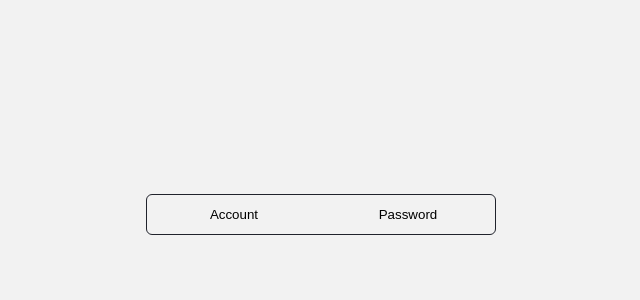
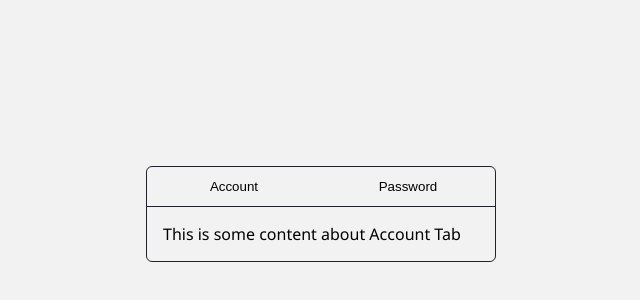
Before and after one commit to eha49/compies, a React (Vite) app: page / in a window 1280 px wide. Shown: the part 186-486 px from the top of the page, without its empty margins (319-959 px from the left). Built offline with nearby package versions, Linux system fonts and the light colour scheme.

Commit message:
basic implementation complete

```diff
--- a/src/App.jsx
+++ b/src/App.jsx
@@ -31,9 +31,15 @@ function App() {
       /> */}
       <Tabs>
         <Tabs.List>
-          <Tabs.Trigger>Account</Tabs.Trigger>
-          <Tabs.Trigger>Password</Tabs.Trigger>
+          <Tabs.Trigger value="tab1">Account</Tabs.Trigger>
+          <Tabs.Trigger value="tab2">Password</Tabs.Trigger>
         </Tabs.List>
+        <Tabs.Content value="tab1">
+          <div>This is some content about Account Tab</div>
+        </Tabs.Content>
+        <Tabs.Content value="tab2">
+          <div>This is some content about Password Tab</div>
+        </Tabs.Content>
       </Tabs>
       <GlobalStyles />
     </>
--- a/src/components/Tabs/Tabs.jsx
+++ b/src/components/Tabs/Tabs.jsx
@@ -1,21 +1,41 @@
-// import React from "react";
+import React from "react";
 import styled from "styled-components";
 import { COLORS } from "../constants";
 
+const TabContext = React.createContext();
+
 function Tabs({ children }) {
-  return <Wrapper>{children}</Wrapper>;
+  const [tab, setTab] = React.useState("tab1");
+  console.log(tab);
+  return (
+    <TabContext.Provider value={{ tab, setTab }}>
+      <Wrapper>{children}</Wrapper>
+    </TabContext.Provider>
+  );
 }
 
 function List({ children }) {
   return <TabList>{children}</TabList>;
 }
 
-function Trigger({ children }) {
-  return <Button>{children}</Button>;
+function Trigger({ value, children }) {
+  const { setTab } = React.useContext(TabContext);
+
+  return (
+    <Button
+      onClick={() => {
+        setTab(value);
+      }}
+    >
+      {children}
+    </Button>
+  );
 }
 
-function Content({ children }) {
-  return <TabContent>{children}</TabContent>;
+function Content({ value, children }) {
+  const { tab } = React.useContext(TabContext);
+
+  return value === tab && <TabContent>{children}</TabContent>;
 }
 
 const Wrapper = styled.div`
@@ -39,7 +59,10 @@ const Button = styled.button`
   }
 `;
 
-const TabContent = styled.div``;
+const TabContent = styled.div`
+  border-top: 1px solid ${COLORS.dark};
+  padding: 16px;
+`;
 
 Tabs.List = List;
 Tabs.Trigger = Trigger;
```
